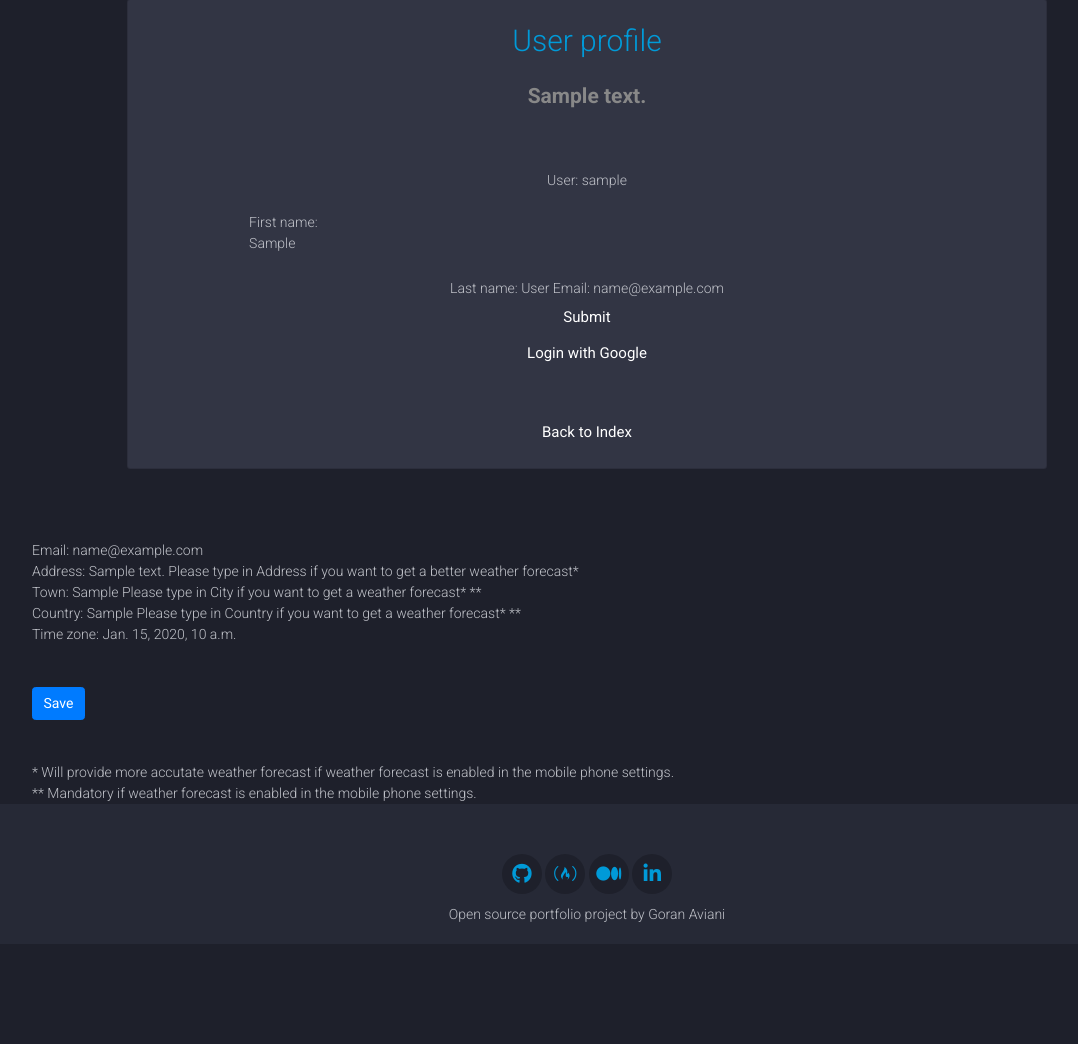
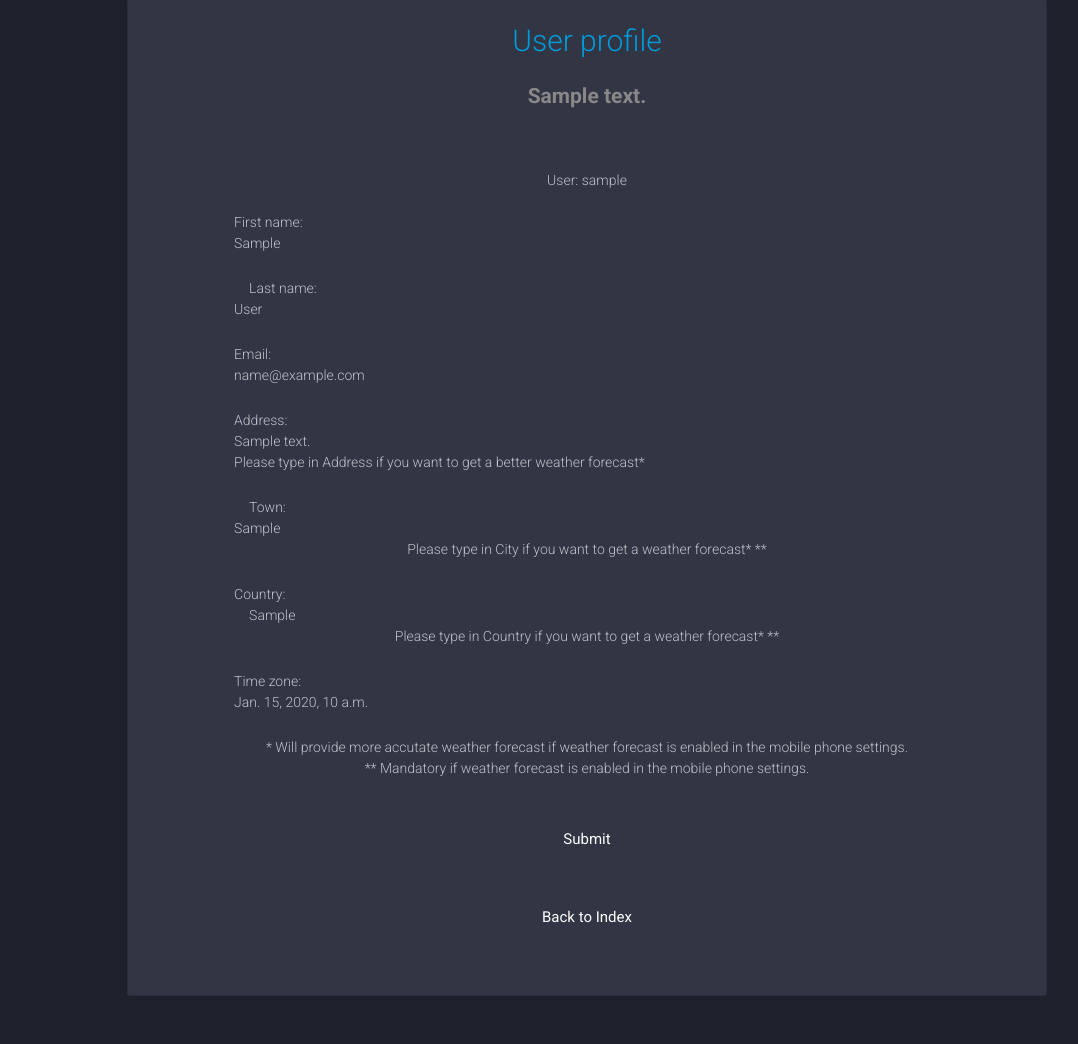
Before and after one commit to GoranAviani/incodaq_weather, a Django app: template templates/expanded_user/edit_user_profile.html in a window 1280 px wide. Shown: the part 160-1204 px from the top of the page, without its empty margins (53-1131 px from the left). Before the commit the page ends 1082 px from the top, so only its background shows below. Run offline with Django 3.2, Linux system fonts and the light colour scheme; the template is opened without the code that fills it: most values are stand-ins (such as "Sample title", 1, 10 or a date in 2020); parts of the project's set-up code (start-up, migrations or seed data) failed here and were passed over; some libraries are stand-ins or nearby versions.

Commit message:
edit_user_profile.html

```diff
--- a/templates/expanded_user/edit_user_profile.html
+++ b/templates/expanded_user/edit_user_profile.html
@@ -15,8 +15,7 @@
                     {% endif %}
                     </br></br>
                     <div class="col-lg-4 offset-lg-4  col-md-4 offset-md-4 col-xs-12">
-                    User: {{profileFormData.username}}
-
+                        User: {{profileFormData.username}}
                     </div>
 
 	                <div class="login-form mt-4 col-lg-10 offset-lg-1">
@@ -24,21 +23,90 @@
                         {% csrf_token %}
                             <div class="form-row margine-b-10">
                                 <div class="form-group col-md-12 col-lg-12">
-                                     <div class="col-md-12 col-lg-12 text-left">
+                                     <div class="text-left ">
                                         First name:
                                      </div>
-                                    <div class="col-md-12 col-lg-12 text-left ">
-                                        {{profileFormData.first_name}}
-
+                                    <div class="text-left ">
+                                         <la id="first_name" class="input-field1">{{profileFormData.first_name}}</la>
                                     </div>
                                 </div>
                             </div>
-                        Last name: {{profileFormData.last_name}}
-Email: {{profileFormData.email}}
+                            <div class="form-row margine-b-10">
+                                <div class="form-group col-md-12 col-lg-12">
+                                     <div class="col-md-12 col-lg-12 text-left">
+                                        Last name:
+                                     </div>
+                                    <div class="text-left ">
+                                         <la id="first_name" class="input-field1">{{profileFormData.last_name}}</la>
+                                    </div>
+                                </div>
+                            </div>
+                            <div class="form-row margine-b-10">
+                                <div class="form-group col-md-12 col-lg-12">
+                                     <div class="text-left ">
+                                        Email:
+                                     </div>
+                                    <div class="text-left ">
+                                         <la id="first_name" class="input-field1">{{profileFormData.email}}</la>
+                                    </div>
+                                </div>
+                            </div>
+                            <div class="form-row margine-b-10">
+                                <div class="form-group col-md-12 col-lg-12">
+                                     <div class="text-left ">
+                                        Address:
+                                     </div>
+                                    <div class="text-left ">
+                                         <la id="first_name" class="input-field1">{{profileFormData.userAddress}}</la>
+
+    <br/>
+
+    Please type in Address if you want to get a better weather forecast*
+                                    </div>
+                                </div>
+                            </div>
+                            <div class="form-row margine-b-10">
+                                <div class="form-group col-md-12 col-lg-12">
+                                     <div class="col-md-12 col-lg-12 text-left">
+                                         Town:
+                                     </div>
+                                    <div class="text-left ">
+                                         <la id="first_name" class="input-field1">{{profileFormData.userCity}}</la>
+                                    </div>
+                                    Please type in City if you want to get a weather forecast* **
+                                </div>
+                            </div>
+                            <div class="form-row margine-b-10">
+                                <div class="form-group col-md-12 col-lg-12">
+                                     <div class="text-left ">
+                                        Country:
+                                     </div>
+                                    <div class="col-md-12 col-lg-12 text-left ">
+                                         <la id="first_name" class="input-field1">{{profileFormData.userCountry}}</la>
+                                    </div>
+                                    Please type in Country if you want to get a weather forecast* **
+                                </div>
+                            </div>
+                            <div class="form-row margine-b-10">
+                                <div class="form-group col-md-12 col-lg-12">
+                                     <div class="text-left ">
+                                       Time zone:
+                                     </div>
+                                    <div class="text-left ">
+                                         <la id="first_name" class="input-field1">{{profileFormData.userTimeZone}}</la>
+                                    </div>
+
+                                </div>
+                            </div>
+    * Will provide more accutate weather forecast if weather forecast is enabled in the mobile phone settings.
+<br/>
+** Mandatory if weather forecast is enabled in the mobile phone settings.
 
 
 
 
+</br>
+                        </br>                        </br>
 
                             <div class="form-row ">
                                 <button type="submit" class="btn main-button btn-block normal-text ">Submit</button>
@@ -47,14 +115,14 @@
 
 
                         </form>
-                        <div class="form-row ">
-                            <a href="{% url 'social:begin' 'google-oauth2' %}" class='btn main-button btn-block normal-text' >Login with Google</a>
-                        </div>
+
                         </br>
                         </br>
                         <div class="form-row">
                             <a href="{% url 'index'%}" class='btn main-button btn-block normal-text' >Back to Index</a>
                         </div>
+                        </br>
+                        </br>
 	                </div>
 	            </div>
 	        </div>
@@ -63,50 +131,4 @@
 </div>
 
 
-
-
-
-
-
-
-
-
-
-
-
-
-
-
-
-
-
-<div class="container margin-30-top">
-<form method="post">
-
-    {% csrf_token %}
-
-
-
-    <br/>
-    Email: {{profileFormData.email}}
-    <br/>
-    Address: {{profileFormData.userAddress}}
-    Please type in Address if you want to get a better weather forecast*
-    <br/>
-    Town: {{profileFormData.userCity}} Please type in City if you want to get a weather forecast* **
-    <br/>
-    Country: {{profileFormData.userCountry}} Please type in Country if you want to get a weather forecast* **
-    <br/>
-    Time zone: {{profileFormData.userTimeZone}}
-    <br/>
-    <br/><br/>
-    <button type="submit" class="btn btn-primary solid width-100 hover-black-text" >Save</button>
-<br/><br/><br/>
-* Will provide more accutate weather forecast if weather forecast is enabled in the mobile phone settings.
-<br/>
-** Mandatory if weather forecast is enabled in the mobile phone settings.
-<br/>
-</form>
-</div>
-
 {% endblock %}
```
